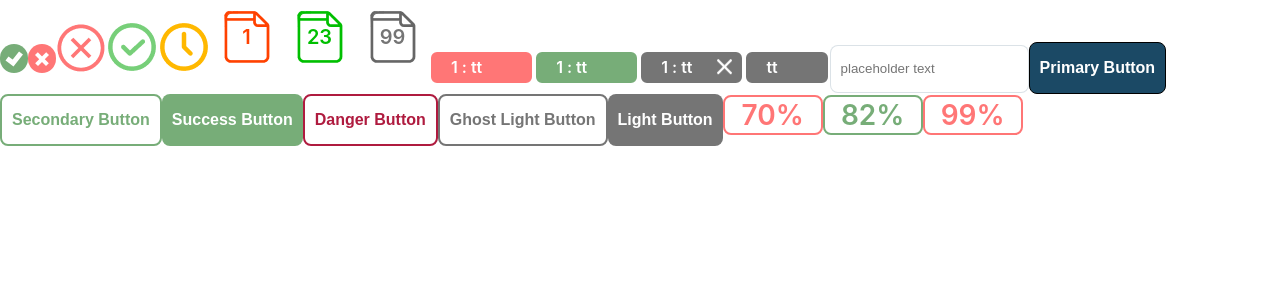
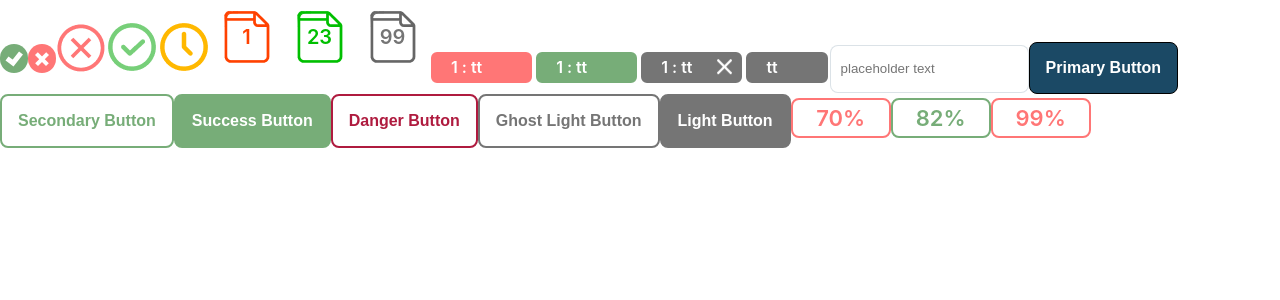
Before and after one commit to Agtevoase/vlpi-front, a React (Create React App) app: page / in a window 1280 px wide. Shown: the top 300 px of the page. Built offline with nearby package versions, Linux system fonts and the light colour scheme.

Commit message:
Fixed some styles

```diff
--- a/src/components/block/Block.module.scss
+++ b/src/components/block/Block.module.scss
@@ -26,6 +26,7 @@
             border-radius: 50%;
             width: 25px;
             height: 25px;
+            cursor: pointer;
         }
     }
 
--- a/src/components/button/Button.module.scss
+++ b/src/components/button/Button.module.scss
@@ -1,15 +1,21 @@
 @import '../../styles/vars';
+.button {
+    font-size: 16px;
+    padding: 16px;
+    border-radius: 8px;
+    font-weight: 600;
+    font-weight: 600;
+    &:hover {
+        cursor: pointer;
+    }
+}
+
 .primary {
     background-color: $primary;
     color: white;
-    font-size: 16px;
-    padding: 10px;
     border: 1px solid black;
-    border-radius: 8px;
-    font-weight: 600;
-    height: 52px;
     &:hover {
-        border: none;
+        border-color: $primary-light;
         background-color: $primary-light;
     }
 }
@@ -17,14 +23,10 @@
 .danger {
     background-color: white;
     color: $danger;
-    font-size: 16px;
-    padding: 10px;
     border: 2px solid $danger;
     border-radius: 8px;
     font-weight: 600;
-    height: 52px;
     &:hover {
-        border: none;
         background-color: $danger;
         color: white;
     }
@@ -33,13 +35,10 @@
 .success {
     background-color: $success;
     color: white;
-    font-size: 16px;
-    padding: 10px;
     border: none;
-    border-radius: 8px;
-    font-weight: 600;
-    height: 52px;
+    border: 2px solid $success;
     &:hover {
+        border-color: $success-light;
         background-color: $success-light;
     }
 }
@@ -47,14 +46,8 @@
 .secondary {
     background-color: white;
     color: $success;
-    font-size: 16px;
-    padding: 10px;
     border: 2px solid $success;
-    border-radius: 8px;
-    font-weight: 600;
-    height: 52px;
     &:hover {
-        border: none;
         background-color: $success;
         color: white;
     }
@@ -63,13 +56,9 @@
 .light {
     background-color: $light;
     color: white;
-    font-size: 16px;
-    padding: 10px;
-    border: none;
-    border-radius: 8px;
-    font-weight: 600;
-    height: 52px;
+    border: 2px solid $light;
     &:hover {
+        border-color: $light-light;
         background-color: $light-light;
     }
 }
@@ -77,14 +66,8 @@
 .ghost-light {
     background-color: white;
     color: $light;
-    font-size: 16px;
-    padding: 10px;
     border: 2px solid $light;
-    border-radius: 8px;
-    font-weight: 600;
-    height: 52px;
     &:hover {
-        border: none;
         background-color: $light;
         color: white;
     }
--- a/src/components/button/index.tsx
+++ b/src/components/button/index.tsx
@@ -24,6 +24,7 @@ const Button: React.FC<Props> = ({ text, type, ghost, onClick }) => {
       className={cn({
         [styles.ghost]: ghost,
         [styles[type]]: true,
+        [styles.button]:true
       })}
       onClick={onClick}
     >
--- a/src/components/mark/Mark.module.scss
+++ b/src/components/mark/Mark.module.scss
@@ -2,7 +2,7 @@
 .mark {
     background-color: white;
     color: white;
-    font-size: 28px;
+    font-size: 22px;
     width: 100px;
     height: 40px;
     border-style: solid;
```
